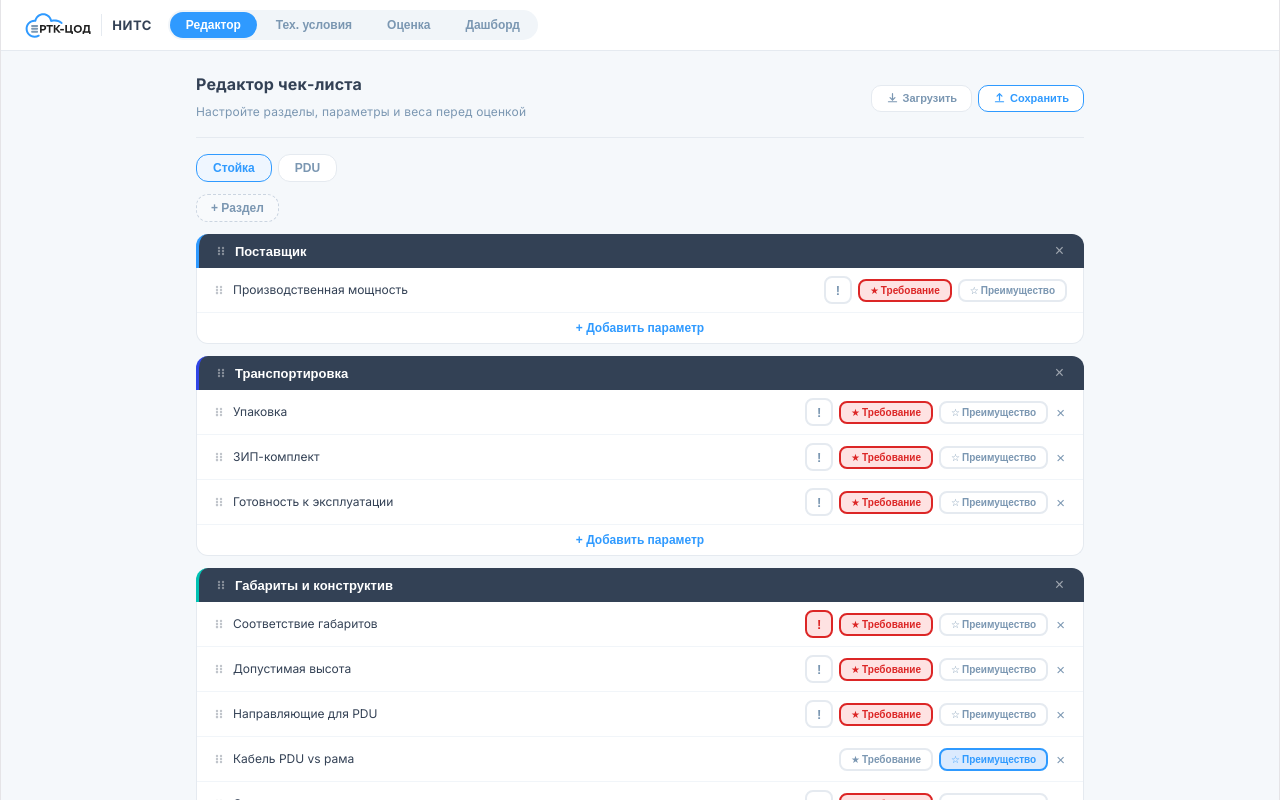
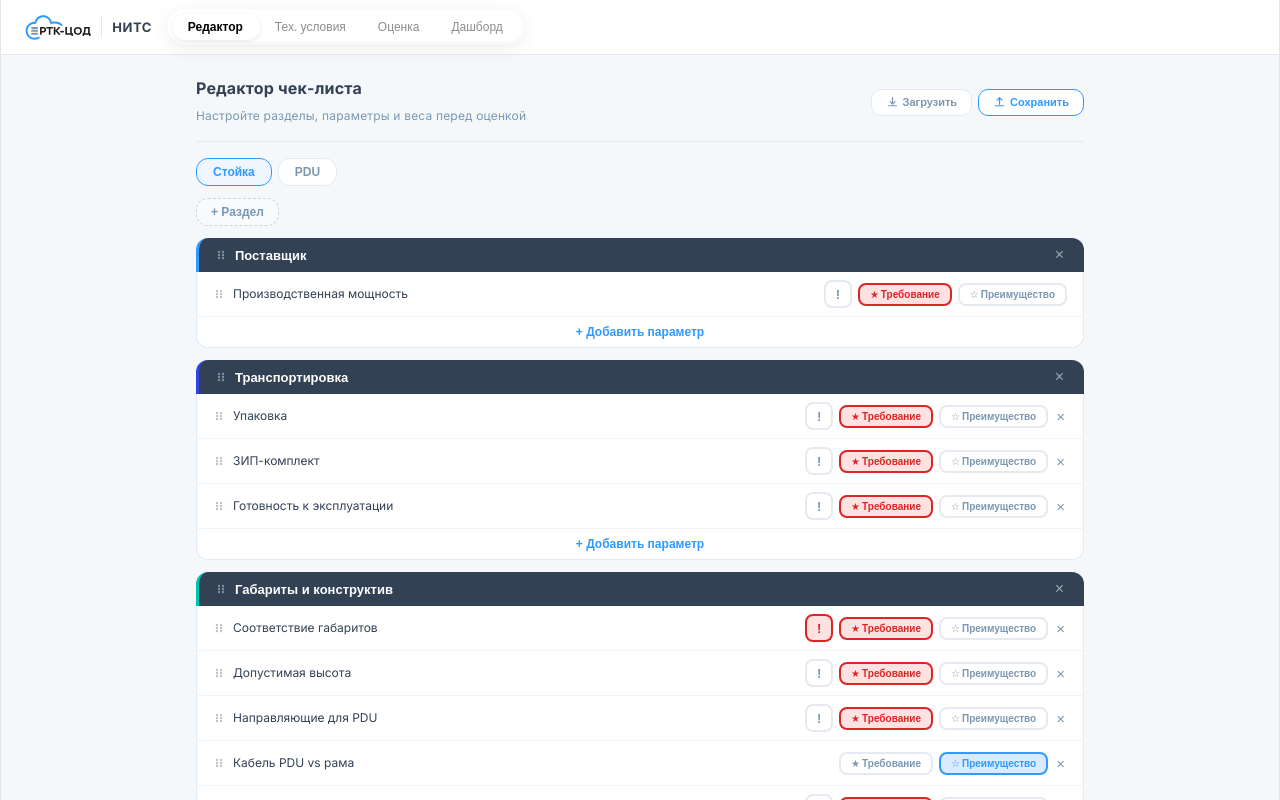
Before and after one commit to anezuf/Equipment-Testing, a React (Vite) app: page / in a window 1280 px wide. Shown: the top 800 px of the page. Built offline with nearby package versions, Linux system fonts and the light colour scheme.

Commit message:
revert(nav): restore white glass pill and original nav border

```diff
--- a/src/App.jsx
+++ b/src/App.jsx
@@ -83,6 +83,162 @@ function SortableItemRow({id,children}){
   return <div ref={setNodeRef} style={{transform:CSS.Transform.toString(transform),transition,opacity:isDragging?0.4:1}}>
     {children(listeners,attributes)}
   </div>;
+}
+
+function LiquidTabs({ tabs, active, onChange }) {
+  const containerRef = useRef(null);
+  const [dragging, setDragging] = useState(false);
+  const draggingRef = useRef(false);
+  const [pillLeft, setPillLeft] = useState(null);
+  const [pillWidth, setPillWidth] = useState(null);
+  const startX = useRef(0);
+  const startPillLeft = useRef(0);
+  const startIdx = useRef(0);
+  const lastIdx = useRef(active);
+
+  useEffect(() => {
+    lastIdx.current = active;
+  }, [active]);
+
+  const getTabRects = () => {
+    const container = containerRef.current;
+    if (!container) return [];
+    const btns = [...container.querySelectorAll('[data-tab]')];
+    const cRect = container.getBoundingClientRect();
+    return btns.map(btn => {
+      const r = btn.getBoundingClientRect();
+      return { left: r.left - cRect.left, width: r.width, center: r.left - cRect.left + r.width / 2 };
+    });
+  };
+
+  // Snap pill to active tab
+  useEffect(() => {
+    if (dragging) return;
+    const rects = getTabRects();
+    if (rects[active]) {
+      setPillLeft(rects[active].left);
+      setPillWidth(rects[active].width);
+    }
+  }, [active, dragging]);
+
+  // Also snap on mount after layout
+  useEffect(() => {
+    const id = requestAnimationFrame(() => {
+      const rects = getTabRects();
+      if (rects[active]) {
+        setPillLeft(rects[active].left);
+        setPillWidth(rects[active].width);
+      }
+    });
+    return () => cancelAnimationFrame(id);
+  }, []);
+
+  const handleTouchStart = (e) => {
+    const rects = getTabRects();
+    startX.current = e.touches[0].clientX;
+    startIdx.current = active;
+    lastIdx.current = active;
+    startPillLeft.current = rects[active]?.left ?? 0;
+    draggingRef.current = true;
+    setDragging(true);
+  };
+
+  const handleTouchMove = (e) => {
+    if (!draggingRef.current) return;
+    const dx = e.touches[0].clientX - startX.current;
+    const rects = getTabRects();
+    if (!rects.length) return;
+
+    // Move pill with finger
+    const newLeft = Math.max(
+      rects[0].left,
+      Math.min(rects[rects.length - 1].left, startPillLeft.current + dx)
+    );
+    setPillLeft(newLeft);
+
+    // Find closest tab center to current pill center
+    const pillCenter = newLeft + (rects[startIdx.current]?.width ?? 70) / 2;
+    let closest = 0;
+    let minDist = Infinity;
+    rects.forEach((r, i) => {
+      const dist = Math.abs(r.center - pillCenter);
+      if (dist < minDist) { minDist = dist; closest = i; }
+    });
+
+    if (closest !== lastIdx.current) {
+      lastIdx.current = closest;
+      onChange(tabs[closest].v);
+    }
+  };
+
+  const handleTouchEnd = () => {
+    draggingRef.current = false;
+    setDragging(false);
+    // Snap to active
+    const rects = getTabRects();
+    if (rects[lastIdx.current]) {
+      setPillLeft(rects[lastIdx.current].left);
+      setPillWidth(rects[lastIdx.current].width);
+    }
+  };
+
+  return (
+    <div
+      ref={containerRef}
+      className="nav-tabs"
+      onTouchStart={handleTouchStart}
+      onTouchMove={handleTouchMove}
+      onTouchEnd={handleTouchEnd}
+      style={{
+        position: 'relative', display: 'flex', gap: 0, padding: '3px',
+        borderRadius: 22,
+        background: 'rgba(255,255,255,0.25)',
+        backdropFilter: 'blur(30px) saturate(180%)',
+        WebkitBackdropFilter: 'blur(30px) saturate(180%)',
+        border: '1px solid rgba(255,255,255,0.6)',
+        boxShadow: 'inset 0 1px 0 rgba(255,255,255,0.8), inset 0 -1px 0 rgba(0,0,0,0.04), 0 4px 20px rgba(0,0,0,0.08)',
+        userSelect: 'none', touchAction: 'none',
+      }}
+    >
+      {/* Glass pill */}
+      <div style={{
+        position: 'absolute', top: 3,
+        height: 'calc(100% - 6px)',
+        left: pillLeft ?? 0,
+        width: pillWidth ?? 70,
+        borderRadius: 18,
+        background: 'rgba(255,255,255,0.75)',
+        backdropFilter: 'blur(20px)',
+        WebkitBackdropFilter: 'blur(20px)',
+        border: '1px solid rgba(255,255,255,0.9)',
+        boxShadow: 'inset 0 1px 0 rgba(255,255,255,1), 0 1px 4px rgba(0,0,0,0.10)',
+        transition: dragging ? 'none' : 'left 0.3s cubic-bezier(0.34,1.56,0.64,1), width 0.2s ease',
+        pointerEvents: 'none', zIndex: 0,
+        overflow: 'hidden',
+      }}>
+        <div style={{
+          position: 'absolute',
+          top: 2, left: '10%', right: '10%', height: 3, borderRadius: 2,
+          background: 'linear-gradient(90deg, transparent, rgba(255,255,255,0.95) 40%, rgba(255,255,255,1) 60%, transparent)',
+          filter: 'blur(0.5px)',
+        }}/>
+      </div>
+      {/* Tabs */}
+      {tabs.map((tab, i) => (
+        <button key={tab.v} data-tab={i} onClick={() => onChange(tab.v)} style={{
+          position: 'relative', zIndex: 1,
+          padding: '6px 16px', borderRadius: 18, border: 'none', background: 'none',
+          color: active === i ? '#000' : 'rgba(0,0,0,0.45)',
+          fontSize: 12, fontWeight: active === i ? 700 : 500,
+          cursor: 'pointer', whiteSpace: 'nowrap', transition: 'color 0.2s',
+          WebkitTapHighlightColor: 'transparent',
+          display: 'inline-flex', alignItems: 'center', justifyContent: 'center',
+        }}>
+          {tab.label}
+        </button>
+      ))}
+    </div>
+  );
 }
 
 export default function App(){
@@ -772,8 +928,6 @@ export default function App(){
     const item=sec?.items?.find(x=>x.n===itemName);
     return item?.n2||"";
   };
-  const navBtn=(label,v)=><button className="btn-nav" onClick={()=>setView(v)} style={{padding:"6px 16px",borderRadius:20,border:"none",cursor:"pointer",background:view===v?B.blue:"transparent",color:view===v?"#fff":B.steel,fontSize:12,fontWeight:600,transition:"all 0.2s",whiteSpace:"nowrap"}}>{label}</button>;
-
   return <div style={{minHeight:"100vh",background:B.bg,fontFamily:"Inter, system-ui, sans-serif",position:"relative",overflowX:"hidden"}}>
     <link href="https://fonts.googleapis.com/css2?family=Inter:ital,wght@0,400;0,500;0,600;0,700;0,800;1,400;1,500;1,600;1,700;1,800&display=swap" rel="stylesheet"/>
 
@@ -804,7 +958,11 @@ export default function App(){
           <div style={{width:1,height:22,background:B.border}}/>
           <span className="nav-nits" style={{fontSize:13,fontWeight:700,color:B.graphite,letterSpacing:"0.5px"}}>НИТС</span>
         </div>
-        <div className="nav-tabs" style={{display:"flex",gap:3,background:"#F1F5F9",borderRadius:20,padding:2}}>{navBtn("Редактор","editor")}{navBtn("Тех. условия","techspecs")}{navBtn("Оценка","input")}{navBtn("Дашборд","dashboard")}</div>
+        <LiquidTabs
+          tabs={[{label:"Редактор",v:"editor"},{label:"Тех. условия",v:"techspecs"},{label:"Оценка",v:"input"},{label:"Дашборд",v:"dashboard"}]}
+          active={["editor","techspecs","input","dashboard"].indexOf(view)}
+          onChange={v => setView(v)}
+        />
       </div>
       <div style={{display:"flex",gap:6,alignItems:"center"}}>
         {view==="dashboard"&&<button className="btn-add-vendor" onClick={exportPDF} style={{padding:"6px 14px",borderRadius:12,border:"1.5px dashed #CBD5E1",background:"#F8FAFC",color:"#7B97B2",fontSize:11,fontWeight:600,cursor:"pointer",whiteSpace:"nowrap"}}>PDF</button>}
--- a/src/index.css
+++ b/src/index.css
@@ -177,6 +177,28 @@ button {
 /* Nav tab buttons */
 .btn-nav:hover { box-shadow: inset 0 0 0 100vw rgba(0,0,0,0.08) !important; }
 .btn-nav:active { box-shadow: inset 0 0 0 100vw rgba(0,0,0,0.16) !important; }
+
+/* iOS Safari: liquid glass nav (WebKit touch devices) — legacy .btn-nav only */
+@supports (-webkit-touch-callout: none) {
+  /* Active nav button — frosted glass pill */
+  .btn-nav[style*="background: rgb(47, 154, 255)"],
+  .btn-nav[style*="background: #2F9AFF"] {
+    background: rgba(47, 154, 255, 0.72) !important;
+    backdrop-filter: blur(12px) saturate(160%) !important;
+    -webkit-backdrop-filter: blur(12px) saturate(160%) !important;
+    border: 1px solid rgba(255, 255, 255, 0.5) !important;
+    box-shadow:
+      0 2px 12px rgba(47, 154, 255, 0.35),
+      inset 0 1px 0 rgba(255, 255, 255, 0.45) !important;
+    color: #fff !important;
+  }
+
+  /* Inactive nav buttons */
+  .btn-nav {
+    backdrop-filter: blur(8px) !important;
+    -webkit-backdrop-filter: blur(8px) !important;
+  }
+}
 
 /* Score / weight toggle buttons */
 .btn-score:hover { box-shadow: 0 3px 10px rgba(0,0,0,0.14) !important; }
```
